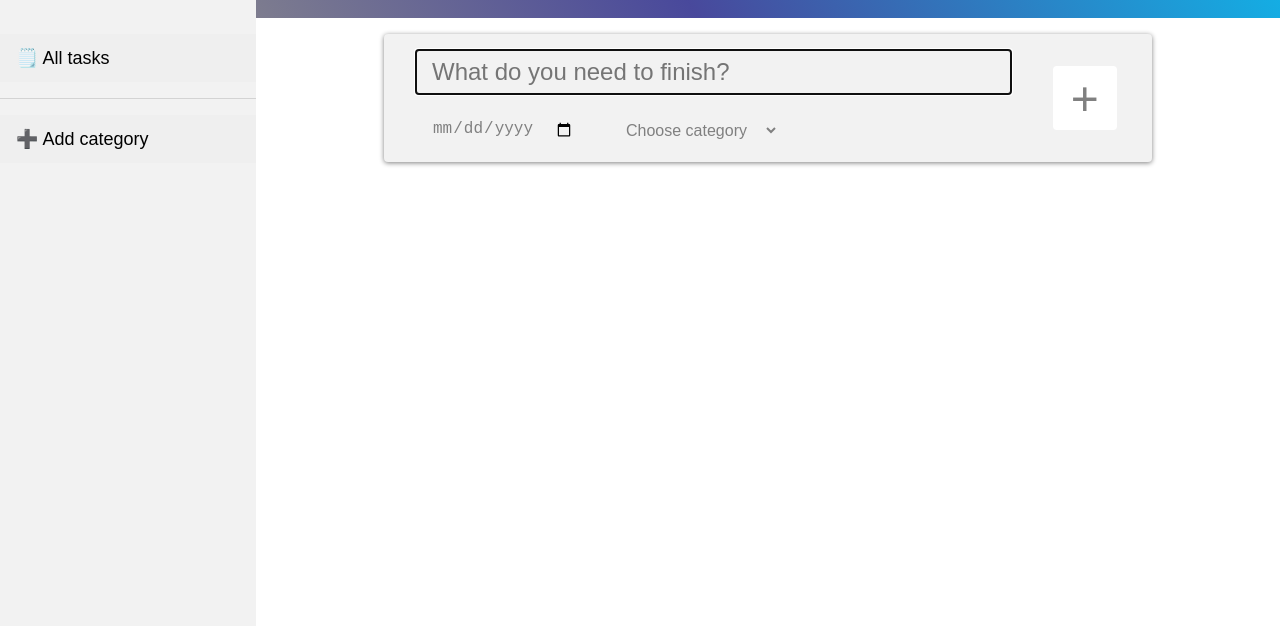
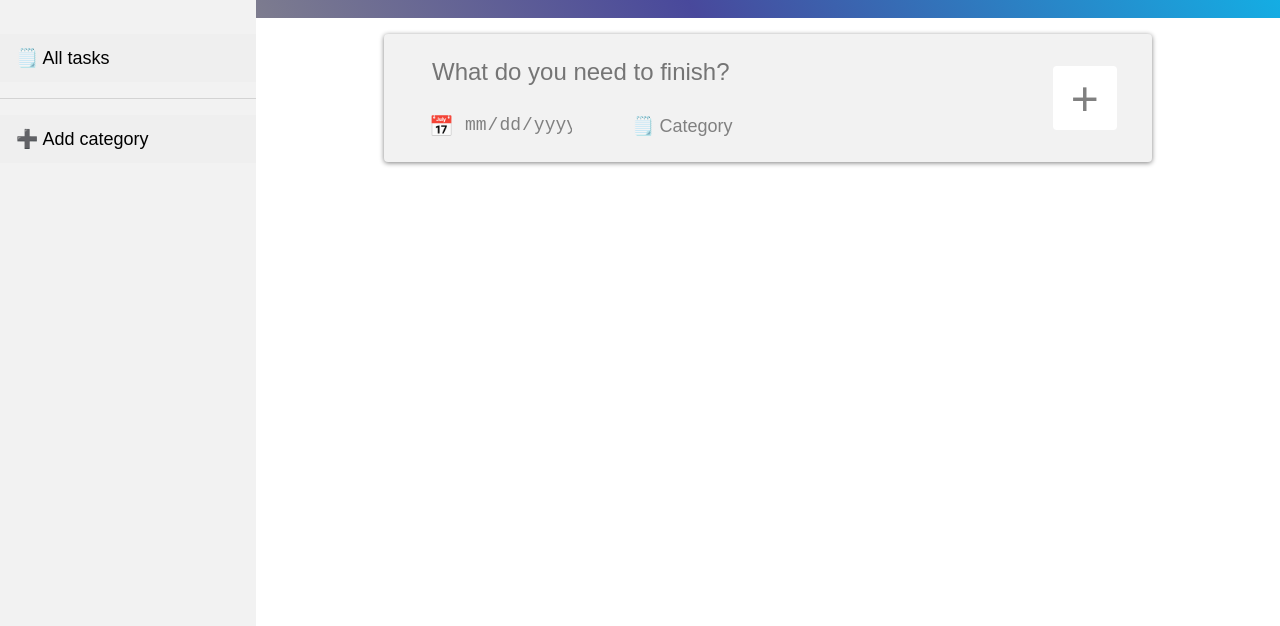
Before and after one commit to hansojuhan/TaskPop, a website built with webpack: page src/index.html in a window 1280 px wide. Shown: the part 174-800 px from the top of the page. Built offline with nearby package versions, Linux system fonts and the light colour scheme.

Commit message:
Fixed styles on the date and category input on the new task form

```diff
--- a/src/index.html
+++ b/src/index.html
@@ -27,10 +27,13 @@
                 name="title"
                 placeholder="What do you need to finish?"
                 autofocus
+                maxlength="200"
+                minlength="0"
+                required
               />
             </div>
             <div id="task-form-date-category">
-              <input type="date" name="due-date" />
+              <div id="date-input-wrapper"><input type="date" name="due-date" /></div>
               <!-- Placeholder for category input -->
               <select name="category" id="category-dropdown"></select>
             </div>
@@ -45,25 +48,39 @@
       </div>
     </main>
 
+    <!-- New category modal -->
     <dialog id="add-category-modal">
       <form>
         <div id="category-modal-header">
           <h2>Add a category</h2>
-          <button class="category-modal-button" id="add-category-button" type="button">Add</button>
+          <button
+            class="category-modal-button"
+            id="add-category-button"
+            type="button"
+          >
+            Add
+          </button>
         </div>
 
         <div id="category-modal-fields">
           <div>
             <!-- <label for="emoji">Symbol</label> -->
-            <button id="category-emoji-button" name="emoji" type="button">📃</button>
+            <button id="category-emoji-button" name="emoji" type="button">
+              📃
+            </button>
           </div>
           <div>
             <!-- <label for="name">Category name</label> -->
-            <input id="category-name-button" name="name" type="text" required placeholder="Add name..." autofocus />
+            <input
+              id="category-name-button"
+              name="name"
+              type="text"
+              required
+              placeholder="Add name..."
+              autofocus
+            />
           </div>
         </div>
-
-
       </form>
     </dialog>
   </body>
--- a/src/index.js
+++ b/src/index.js
@@ -100,12 +100,16 @@ function createNewTask() {
   // Get values from the form
   const form = document.getElementById('task-form');
 
+  // Add validations to the form
+  if (!form.checkValidity()) {
+    form.reportValidity();
+    return;
+  }
+
+  const id = Date.now(); // Use current time as unique ID
   const titleInput = document.querySelector('input[name=title]');
   const dueDate = document.querySelector('input[name=due-date]').value;
   const category = document.querySelector('select[name=category]').value;
-
-  // Use current time as unique ID
-  const id = Date.now();
 
   // Create new object
   let task = new Task(
@@ -127,37 +131,6 @@ function createNewTask() {
 
   // Save tasks to local storage
   saveTasksToLocal(tasks);
-}
-
-function generateTestData() {
-
-  let task1 = new Task(
-    "finish writing this class",
-    "put updatePage in it like title, desc, due date, status",
-    "2024-10-15"
-  );
-  let task2 = new Task(
-    "Second task",
-    "Some other stuff: title, desc, due date, status",
-    "2024-10-15"
-  );
-
-  tasks.push(task1);
-  tasks.push(task2);
-
-
-  updatePage.generateTaskMarkup(task1);
-  // generateTaskMarkup(task2);
-
-  let cat1 = new Category(
-    "Sport",
-    "🤾"
-  );
-  let cat2 = new Category(
-    "Programming",
-    "💻"
-  );
-  categories.push(cat1, cat2);
 }
 
 // Updates task status on click
@@ -224,3 +197,34 @@ export function editCategory(categoryId) {
   // Close this modal
   updatePage.closeModal('add-category-modal');
 }
+
+// function generateTestData() {
+
+//   let task1 = new Task(
+//     "finish writing this class",
+//     "put updatePage in it like title, desc, due date, status",
+//     "2024-10-15"
+//   );
+//   let task2 = new Task(
+//     "Second task",
+//     "Some other stuff: title, desc, due date, status",
+//     "2024-10-15"
+//   );
+
+//   tasks.push(task1);
+//   tasks.push(task2);
+
+
+//   updatePage.generateTaskMarkup(task1);
+//   // generateTaskMarkup(task2);
+
+//   let cat1 = new Category(
+//     "Sport",
+//     "🤾"
+//   );
+//   let cat2 = new Category(
+//     "Programming",
+//     "💻"
+//   );
+//   categories.push(cat1, cat2);
+// }
--- a/src/page.js
+++ b/src/page.js
@@ -65,7 +65,7 @@ export function generateTaskMarkup(task) {
   if (categoryValue) {
     category.innerText = `${categoryValue.emoji} ${categoryValue.name}`;
   } else {
-    category.innerText = 'Unknown category'; // Fallback text for missing category
+    category.innerText = ''; // Fallback text for missing category
   }
 
   const dueDate = document.createElement('p');
@@ -115,7 +115,7 @@ export function generateCategoriesDropdownMarkup(categories) {
   // Add default option
   const defaultOption = document.createElement('option');
   defaultOption.value = '';
-  defaultOption.innerText = 'Choose category';
+  defaultOption.innerText = '🗒️ Category';
 
   dropdown.append(defaultOption);
 
--- a/src/styles.css
+++ b/src/styles.css
@@ -160,7 +160,6 @@ header {
   border-radius: var(--border-radius);
   box-shadow: 0px 1px 5px gray;
 
-
   padding: 1rem 2rem;
   margin-bottom: 1rem;
 
@@ -193,6 +192,11 @@ header {
   background-color: var(--light);
 }
 
+#task-form-section input[name=title]:focus {
+  outline: none;
+}
+
+
 #task-form-date-category {
   display: flex;
   gap: 1rem;
@@ -219,25 +223,84 @@ header {
   background-color: var(--light);
 }
 
-#task-form-date-category select {
-  color: gray;
+/* Remove the border that appears on focus */
+#task-form-date-category input:focus {
+  outline: none;
+}
 
-  min-height: 2rem;
-  font-size: 1rem;
+/* Date input custom styles */
+/* Wrapper for positioning the custom icon */
+#date-input-wrapper {
+  position: relative;
+  display: inline-block;
+  width: 12rem;
+}
 
-  /* Remove background */
+/* Date input styling */
+#date-input-wrapper input[type="date"] {
+  padding: 0.5rem 1rem;
+  padding-left: 3rem; /* Space for the custom icon */
+  font-size: 1.125rem;
+  border-radius: 4px;
+  width: 100%;
+  box-sizing: border-box;
+}
+
+/* Hide the default icon */
+#date-input-wrapper input[type="date"]::-webkit-calendar-picker-indicator {
+  opacity: 0;
+  /* Move the standard symbol right over the custom one */
+  position: relative;
+  right: 8.5rem;
+  cursor: pointer;
+
+  width: 1rem;
+}
+
+/* Custom icon that can be clicked */
+#date-input-wrapper::before {
+  /* Unicode for a calendar icon 📅 */
+  content: '\1F4C5';
+  position: absolute;
+  left: 0.8rem;
+  top: 50%;
+  transform: translateY(-50%);
+  font-size: 1.25rem;
+  /* Prevent interference with icon interaction */
+  pointer-events: none;
+  color: #888;
+}
+
+
+/* Category dropdown */
+/* Wrapper to position the custom chevron */
+#category-dropdown {
+  position: relative;
+  width: fit-content;
+
+  font-size: 1.125rem;
+  color: #808080;
+
+  /* Remove the default chevron */
+  appearance: none;
+  -webkit-appearance: none;
+  -moz-appearance: none;
+
   background-color: var(--dark);
   border: none;
-
-  /* Make input and select the same size */
+  border-radius: 4px;
+  padding: 0.5rem;
   box-sizing: border-box;
-  padding: 0 1rem;
-  line-height: 1.2;
-  vertical-align: middle;
+  cursor: pointer;
 }
 
-#task-form-date-category select:hover {
+#category-dropdown:hover {
   background-color: var(--light);
+}
+
+/* Remove the border that appears on focus */
+#category-dropdown:focus {
+  outline: none;
 }
 
 #button-container {
@@ -276,6 +339,7 @@ header {
   background-color: var(--dark);
 
   height: var(--task-height);
+
   overflow: hidden;
 
   border-radius: var(--border-radius);
```
Also changed, not shown: readme.md.
